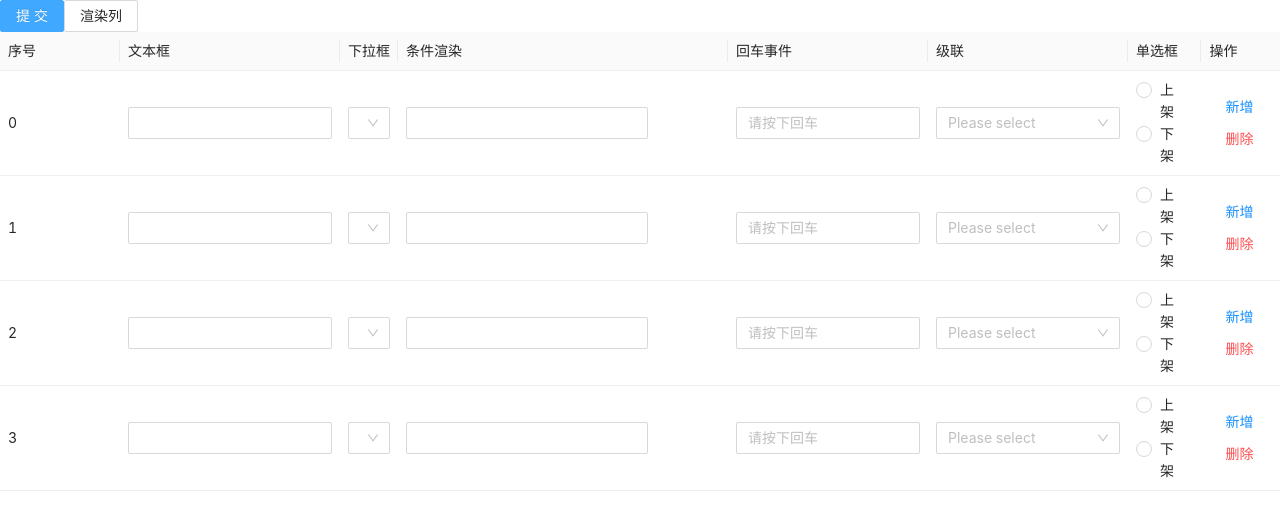
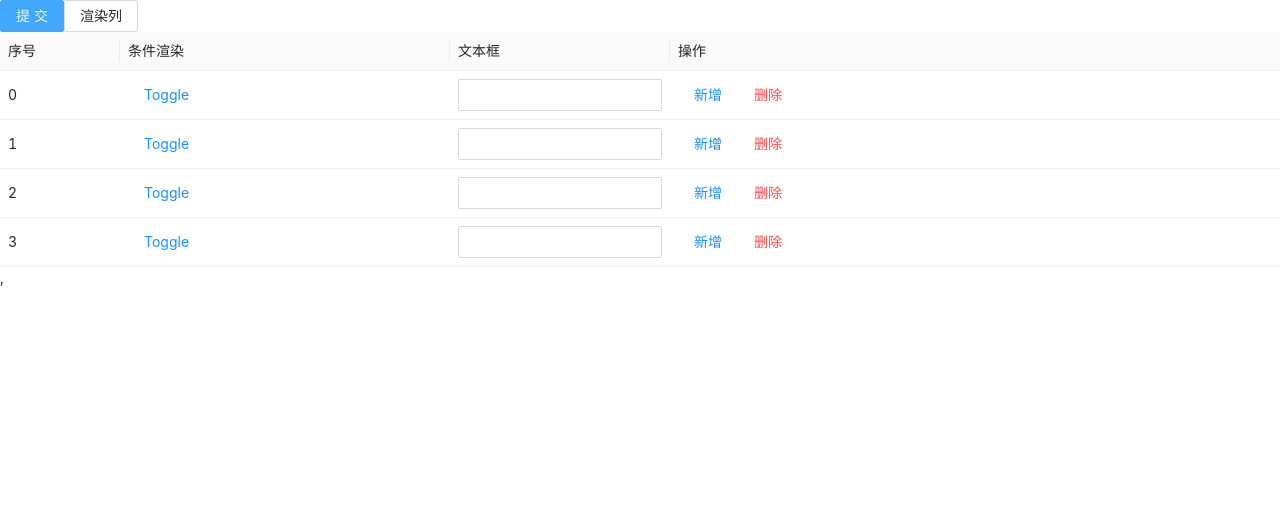
Before and after one commit to Y-Hui/free-playground, a React (Vite) app in the folder packages/vite/: page / in a window 1280 px wide. Shown: the top 530 px of the page. Built offline with nearby package versions, Linux system fonts and the light colour scheme.

Commit message:
✨ feat: 动态渲染列没问题（set 时会传 x）

```diff
--- a/packages/vite/src/focus/index.page.tsx
+++ b/packages/vite/src/focus/index.page.tsx
@@ -11,9 +11,10 @@ import {
 } from 'antd'
 import { ColumnsType } from 'antd/lib/table/interface'
 import _ from 'lodash'
-import React, { useMemo, useState } from 'react'
+import React, { useMemo, useRef, useState } from 'react'
 
-import KeyboardFocus from './keyboard_focus'
+import KeyboardFocus, { KeyboardFocusRef } from './keyboard_focus'
+import { warn } from './keyboard_focus/utils/warn'
 
 const { Option } = Select
 
@@ -70,6 +71,8 @@ const Login: React.FC = () => {
     }),
   )
 
+  const focus = useRef<KeyboardFocusRef>(null)
+
   const [show, setShow] = useState(false)
   const columns = useMemo(() => {
     type Item = ColumnsType<Data>[number]
@@ -78,22 +81,9 @@ const Login: React.FC = () => {
         dataIndex: '00',
         title: '序号',
         width: 120,
-        render(val, row) {
+        render(val, row, index) {
+          warn(`column: ${index} - 序号`)
           return row.key
-        },
-      },
-      {
-        dataIndex: '0',
-        title: '文本框',
-        width: 220,
-        render(val, row, index) {
-          return (
-            <Form.Item name={[index, 'a1']} noStyle>
-              <KeyboardFocus.Input y={index}>
-                <Input />
-              </KeyboardFocus.Input>
-            </Form.Item>
-          )
         },
       },
       !show
@@ -103,131 +93,157 @@ const Login: React.FC = () => {
             title: '数字输入框',
             width: 100,
             render(val, row, index) {
+              warn(`column: ${index} - 数字输入框`)
               return (
-                <Form.Item name={[index, 'a1']} noStyle>
-                  <KeyboardFocus.Input y={index}>
+                <Form.Item name={[index, 'a2']} noStyle>
+                  <KeyboardFocus.Input foo="数字输入框" y={index}>
                     <InputNumber style={{ width: 100 }} keyboard={false} />
                   </KeyboardFocus.Input>
                 </Form.Item>
               )
             },
           },
-      {
-        dataIndex: '2',
-        title: '下拉框',
-        render(val, row, index) {
-          return (
-            <Form.Item name={[index, 'a2']} noStyle>
-              {/* <KeyboardFocus.Input y={index}>
-                <InputNumber style={{ width: 100 }} keyboard={false} />
-              </KeyboardFocus.Input> */}
-              <KeyboardFocus.AntdSelect y={index}>
-                <Select style={{ width: '100%' }}>
-                  <Option value="jack">Jack</Option>
-                  <Option value="lucy">Lucy</Option>
-                  <Option value="Yiminghe">yiminghe</Option>
-                </Select>
-              </KeyboardFocus.AntdSelect>
-            </Form.Item>
-          )
-        },
-      },
+
       {
         dataIndex: '3',
         title: '条件渲染',
         width: 330,
         render(val, row, index) {
+          warn(`column: ${index} - 条件渲染`)
           return (
-            <Form.Item name={[index, 'a3']} noStyle>
-              <KeyboardFocus.Input y={index}>
-                <Input style={{ width: 'auto' }} />
-              </KeyboardFocus.Input>
-            </Form.Item>
-            // <KeyboardFocus.Holder y={index}>
-            //   {!row.isEdit ? null : (
-            //     <Form.Item name={[index, 'a3']} noStyle>
-            //       <KeyboardFocus.Input y={index}>
-            //         <Input style={{ width: 'auto' }} />
-            //       </KeyboardFocus.Input>
-            //     </Form.Item>
-            //   )}
-            //   <Button
-            //     type="link"
-            //     onClick={() => {
-            //       setData((rawData) => {
-            //         const res = _.slice(rawData)
-            //         res[index] = { ...row, isEdit: !row.isEdit }
-            //         return res
-            //       })
-            //     }}
-            //   >
-            //     Toggle
-            //   </Button>
-            // </KeyboardFocus.Holder>
+            // <Form.Item name={[index, 'a3']} noStyle>
+            //   <KeyboardFocus.Input foo="条件渲染" y={index}>
+            //     <Input style={{ width: 'auto' }} />
+            //   </KeyboardFocus.Input>
+            // </Form.Item>
+            <>
+              {!row.isEdit ? null : (
+                <Form.Item name={[index, 'a3']} noStyle>
+                  <KeyboardFocus.Input foo="条件渲染" y={index}>
+                    <Input style={{ width: 'auto' }} />
+                  </KeyboardFocus.Input>
+                </Form.Item>
+              )}
+              <Button
+                type="link"
+                onClick={() => {
+                  setData((rawData) => {
+                    const res = _.slice(rawData)
+                    res[index] = { ...row, isEdit: !row.isEdit }
+                    return res
+                  })
+                }}
+              >
+                Toggle
+              </Button>
+            </>
           )
         },
       },
       {
-        dataIndex: '4',
-        title: '回车事件',
-        width: 200,
+        dataIndex: '0',
+        title: '文本框',
+        width: 220,
         render(val, row, index) {
+          warn(`column: ${index} - 文本框`)
           return (
-            <Form.Item name={[index, 'a4']} noStyle>
-              <KeyboardFocus.Input y={index}>
-                <Input
-                  placeholder="请按下回车"
-                  onPressEnter={() => {
-                    Modal.confirm({
-                      content: '哈哈哈哈',
-                    })
-                  }}
-                />
+            <Form.Item name={[index, 'a1']} noStyle>
+              <KeyboardFocus.Input foo={`文本框 ${row.key}`} y={index}>
+                <Input />
               </KeyboardFocus.Input>
             </Form.Item>
           )
         },
       },
-      {
-        dataIndex: '88',
-        title: '级联',
-        render(val, row, index) {
-          return (
-            <Form.Item name={[index, 'a88']} noStyle>
-              <KeyboardFocus.AntdCascader y={index}>
-                <Cascader options={options} placeholder="Please select" />
-              </KeyboardFocus.AntdCascader>
-            </Form.Item>
-          )
-        },
-      },
-      {
-        dataIndex: '5',
-        title: '单选框',
-        render(val, row, index) {
-          return (
-            <Form.Item name={[index, 'a5']} noStyle>
-              <Radio.Group name={`${index}`}>
-                <KeyboardFocus.AntdRadio y={index}>
-                  <Radio value>上架</Radio>
-                </KeyboardFocus.AntdRadio>
-                <KeyboardFocus.AntdRadio y={index}>
-                  <Radio value={false}>下架</Radio>
-                </KeyboardFocus.AntdRadio>
-              </Radio.Group>
-            </Form.Item>
-          )
-        },
-      },
+
+      // {
+      //   dataIndex: '2',
+      //   title: '下拉框',
+      //   width: 140,
+      //   render(val, row, index) {
+      //     warn(`column: ${index} - 下拉框`)
+      //     return (
+      //       <Form.Item name={[index, 'a2']} noStyle>
+      //         <KeyboardFocus.Input y={index}>
+      //           <InputNumber style={{ width: 100 }} keyboard={false} />
+      //         </KeyboardFocus.Input>
+      //         {/* <KeyboardFocus.AntdSelect y={index}>
+      //           <Select style={{ width: '100%' }}>
+      //             <Option value="jack">Jack</Option>
+      //             <Option value="lucy">Lucy</Option>
+      //             <Option value="Yiminghe">yiminghe</Option>
+      //           </Select>
+      //         </KeyboardFocus.AntdSelect> */}
+      //       </Form.Item>
+      //     )
+      //   },
+      // },
+      // {
+      //   dataIndex: '4',
+      //   title: '回车事件',
+      //   width: 200,
+      //   render(val, row, index) {
+      //     warn(`column: ${index} - 回车事件`)
+      //     return (
+      //       <Form.Item name={[index, 'a4']} noStyle>
+      //         <KeyboardFocus.Input y={index}>
+      //           <Input
+      //             placeholder="请按下回车"
+      //             onPressEnter={() => {
+      //               Modal.confirm({
+      //                 content: '哈哈哈哈',
+      //               })
+      //             }}
+      //           />
+      //         </KeyboardFocus.Input>
+      //       </Form.Item>
+      //     )
+      //   },
+      // },
+      // {
+      //   dataIndex: '88',
+      //   title: '级联',
+      //   render(val, row, index) {
+      //     warn(`column: ${index} - 级联`)
+      //     return (
+      //       <Form.Item name={[index, 'a88']} noStyle>
+      //         <KeyboardFocus.AntdCascader y={index}>
+      //           <Cascader options={options} placeholder="Please select" />
+      //         </KeyboardFocus.AntdCascader>
+      //       </Form.Item>
+      //     )
+      //   },
+      // },
+      // {
+      //   dataIndex: '5',
+      //   title: '单选框',
+      //   render(val, row, index) {
+      //     warn(`column: ${index} - 单选框`)
+      //     return (
+      //       <Form.Item name={[index, 'a5']} noStyle>
+      //         <Radio.Group name={`${index}`}>
+      //           <KeyboardFocus.AntdRadio y={index}>
+      //             <Radio value>上架</Radio>
+      //           </KeyboardFocus.AntdRadio>
+      //           <KeyboardFocus.AntdRadio y={index}>
+      //             <Radio value={false}>下架</Radio>
+      //           </KeyboardFocus.AntdRadio>
+      //         </Radio.Group>
+      //       </Form.Item>
+      //     )
+      //   },
+      // },
       {
         dataIndex: 'action',
         title: '操作',
         render(val, row, index) {
+          warn(`column: ${index} - action`)
           return (
             <>
               <Button
                 type="link"
                 onClick={() => {
+                  focus.current?.forceRender()
                   setData((rawData) => {
                     const res = _.slice(rawData)
                     res.splice(index, 0, { key: Date.now(), isEdit: false })
@@ -241,6 +257,7 @@ const Login: React.FC = () => {
                 type="link"
                 danger
                 onClick={() => {
+                  // focus.current?.forceRender()
                   setData((rawData) => {
                     const res = _.slice(rawData)
                     res.splice(index, 1)
@@ -259,7 +276,7 @@ const Login: React.FC = () => {
   }, [show])
 
   return (
-    <KeyboardFocus>
+    <KeyboardFocus ref={focus}>
       <Form
         onFinish={(e) => {
           console.log(e)
@@ -270,6 +287,7 @@ const Login: React.FC = () => {
         </Button>
         <Button
           onClick={() => {
+            focus.current?.forceRender()
             setShow((v) => !v)
           }}
         >
--- a/packages/vite/src/focus/keyboard_focus/adapter/input.tsx
+++ b/packages/vite/src/focus/keyboard_focus/adapter/input.tsx
@@ -20,13 +20,21 @@ const InputFocusAdapter: React.VFC<InputFocusAdapterProps> = (props) => {
 
   const onKeyDown = useInputFocus({ ...context, y })
 
-  console.log('InputFocusAdapter', foo, y, context.xAxisIndex.current)
-
-  const x = context.xAxisIndex.current
   const forceRender = forceRenderDep.current
-
+  console.log(
+    'InputFocusAdapter',
+    foo,
+    y,
+    context.xAxisIndex.current,
+    forceRender,
+  )
   useEffect(() => {
-    console.log('InputFocusAdapter useEffect', foo, y, x, forceRender)
+    console.log(
+      'InputFocusAdapter useEffect',
+      foo,
+      y,
+      context.xAxisIndex.current,
+    )
     return setPoint({
       foo,
       y,
@@ -38,7 +46,7 @@ const InputFocusAdapter: React.VFC<InputFocusAdapterProps> = (props) => {
         })
       },
     })
-  }, [setPoint, y, x, foo, forceRender])
+  }, [setPoint, y, foo, forceRender, context.xAxisIndex])
 
   return cloneElement<NativeInputProps>(children, {
     ...rest,
--- a/packages/vite/src/focus/keyboard_focus/context/focus/index.ts
+++ b/packages/vite/src/focus/keyboard_focus/context/focus/index.ts
@@ -25,6 +25,7 @@ export interface KeyboardFocusCtxValue {
    * 强制更新
    */
   forceRenderDep: MutableRefObject<number | undefined>
+  forceRender: () => void
   /**
    * 将坐标点转换为占位符
    */
--- a/packages/vite/src/focus/keyboard_focus/hooks/use_focus_ctx.ts
+++ b/packages/vite/src/focus/keyboard_focus/hooks/use_focus_ctx.ts
@@ -15,7 +15,7 @@ export interface PointOptions {
 export default function useFocusContext() {
   // const holderCtx = useHolder()
   const context = useKeyboardFocus()
-  const { setPoint: setPointFn, removePoint } = context
+  const { setPoint: setPointFn, transform2Holder } = context
 
   const xAxisIndex = useRef<number>()
 
@@ -28,6 +28,7 @@ export default function useFocusContext() {
       console.log('添加坐标', options.foo, options.y, xAxisIndex.current)
       setPointFn({
         y: options.y,
+        x: xAxisIndex.current,
         vector: {
           name: options.foo,
           trigger: options.trigger,
@@ -37,14 +38,14 @@ export default function useFocusContext() {
         },
       })
       return () => {
-        warn(`删除坐标 ${options.foo}, ${options.y}, ${xAxisIndex.current}`)
+        warn(`转换坐标 ${options.foo}, ${options.y}, ${xAxisIndex.current}`)
         if (typeof xAxisIndex.current !== 'number') return
-        removePoint(xAxisIndex.current, options.y)
-        xAxisIndex.current = undefined
-        console.log('删除', options.foo, '坐标后 x 为', xAxisIndex.current)
+        transform2Holder(xAxisIndex.current, options.y)
+        // xAxisIndex.current = undefined
+        console.log('转换', options.foo, '坐标后 x 为', xAxisIndex.current)
       }
     },
-    [removePoint, setPointFn],
+    [transform2Holder, setPointFn],
   )
 
   return {
--- a/packages/vite/src/focus/keyboard_focus/keyboard_focus_context.tsx
+++ b/packages/vite/src/focus/keyboard_focus/keyboard_focus_context.tsx
@@ -13,6 +13,7 @@ import {
   KeyboardFocusCtxValue,
   Vector,
 } from './context/focus'
+import { warn } from './utils/warn'
 import { createZombiePoint, isZombiePoint } from './utils/zombie_point'
 
 export interface KeyboardFocusRef {
@@ -33,17 +34,36 @@ const KeyboardFocusContext = forwardRef<KeyboardFocusRef, PropsWithChildren>(
     const state = useMemo(() => {
       const result: KeyboardFocusCtxValue = {
         forceRenderDep,
+        forceRender() {
+          forceRenderDep.current += 1
+          coordinates.current.forEach((item) => {
+            _.forEach(item, (vector) => {
+              vector.setXAxisValue(undefined)
+            })
+          })
+          coordinates.current = []
+        },
         replacePoint(x, y, vector) {
           const yAxis = coordinates.current[y] || []
           yAxis[x] = vector
           coordinates.current[y] = yAxis
         },
         setPoint(options) {
-          const { y, vector } = options
+          console.log(
+            '添加坐标前：',
+            JSON.parse(JSON.stringify(coordinates.current)),
+          )
+          warn(`setPoint 参数 ${JSON.stringify(options)}`, '#00b346')
+          const { x, y, vector } = options
           const yAxis = coordinates.current[y] || []
-          const index = yAxis.push(vector)
-          coordinates.current[y] = yAxis
-          vector.setXAxisValue(index - 1)
+          if (typeof x === 'number') {
+            yAxis[x] = vector
+            vector.setXAxisValue(x)
+          } else {
+            const index = yAxis.push(vector)
+            coordinates.current[y] = yAxis
+            vector.setXAxisValue(index - 1)
+          }
           console.log(
             '添加坐标结果：',
             JSON.parse(JSON.stringify(coordinates.current)),
@@ -153,12 +173,12 @@ const KeyboardFocusContext = forwardRef<KeyboardFocusRef, PropsWithChildren>(
         return {
           forceRender() {
             forceRenderDep.current += 1
-            // coordinates.current.forEach((item) => {
-            //   _.forEach(item, (vector) => {
-            //     vector.setXAxisValue(undefined)
-            //   })
-            // })
-            // coordinates.current = []
+            coordinates.current.forEach((item) => {
+              _.forEach(item, (vector) => {
+                vector.setXAxisValue(undefined)
+              })
+            })
+            coordinates.current = []
           },
         }
       },
--- a/packages/vite/src/main.tsx
+++ b/packages/vite/src/main.tsx
@@ -10,6 +10,6 @@ const root = createRoot(document.getElementById('root')!)
 
 root.render(
   <React.StrictMode>
-    <App />
+    <App />,
   </React.StrictMode>,
 )
```
